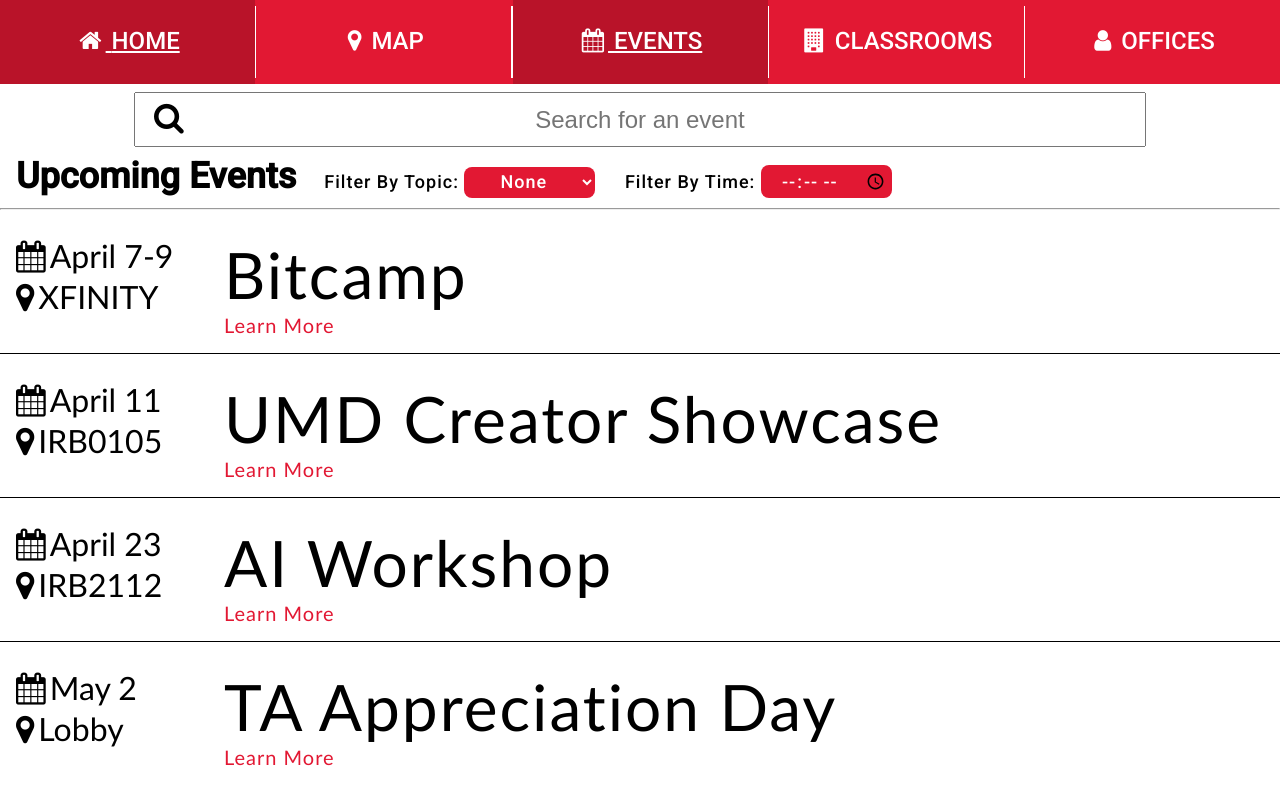
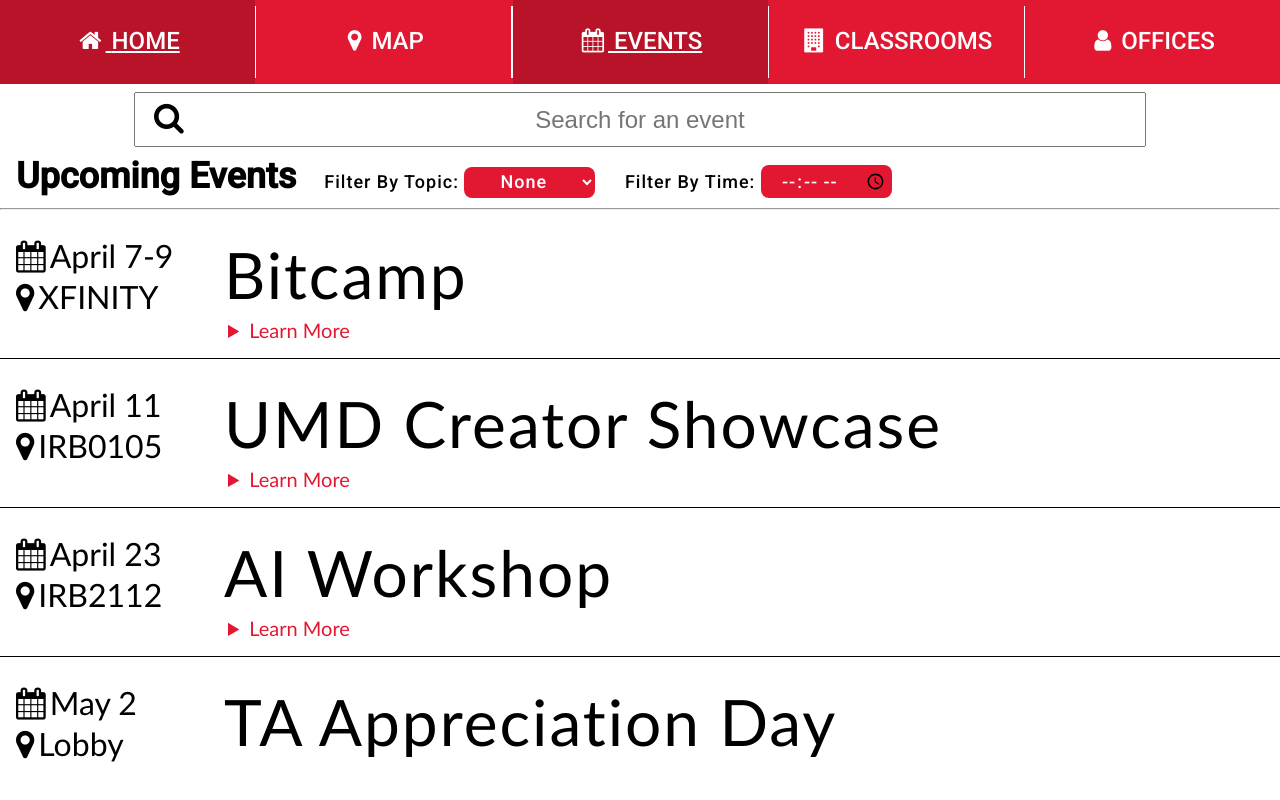
Before and after one commit to simeras/iribe_kiosk, a plain HTML site: page html/events.html in a window 1280 px wide. Drawn offline with Linux system fonts and the light colour scheme.

Commit message:
Adjust Events item styling

```diff
--- a/css/events.css
+++ b/css/events.css
@@ -96,14 +96,20 @@ li {
     letter-spacing: 2px;
 }
 
-.details {
+.learn {
+    display: flex;
+    flex-direction: column;
+    margin-left: 228px;
+}
+
+.learn-label {
+    font-family: 'Trebuchet MS';
     font-size: 20px;
     color: #e21833;
-    letter-spacing: 1px;
 }
 
 .item-bottom {
-    padding: 8px 16px 8px 32px;
+    padding-top: 4px;
     font-size: 24px;
     font-family: 'Trebuchet MS';
     color: #434A4F;
--- a/scripts/events.js
+++ b/scripts/events.js
@@ -36,8 +36,7 @@ const events = [
 function createEventItem(event) {
   return (
     `<li>
-    <details>
-    <summary class="item-main">
+    <div class="item-main">
     <div class="item-left">
         <p class="item-date"><i class="fa fa-calendar"></i>` +
     event.date +
@@ -46,19 +45,21 @@ function createEventItem(event) {
     event.location +
     `</p>
     </div>
-    <div class="vr"></div>
     <div class="item-right">
         <p class="item-name">` +
     event.name +
     `</p>
-    <p class="details">Learn More</p>
     </div>
-    </summary>
-    <div class="item-bottom">
-        <p class="item-desc">` +
+    </div>
+    <details class="learn">
+      <summary class="learn-label">
+        Learn More
+      </summary>
+      <div class="item-bottom">
+        <p>` +
     event.description +
     `</p>
-    </div>
+      </div>
     </details>
   </li>`
   )
```
